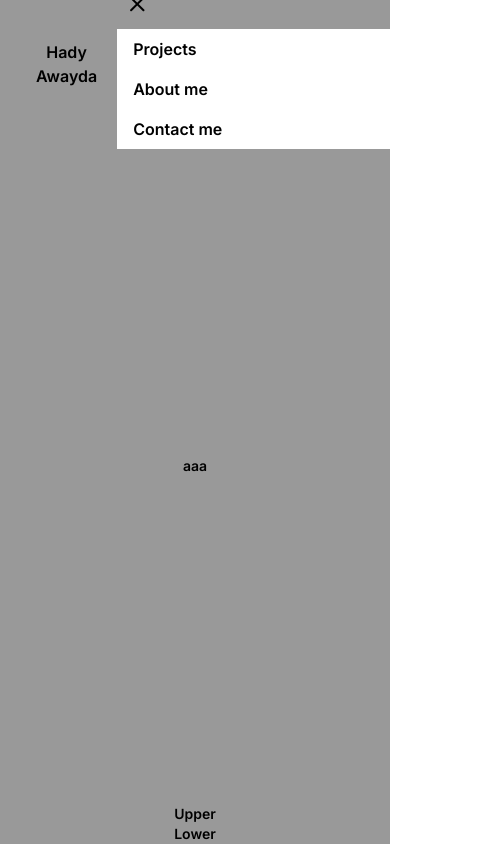
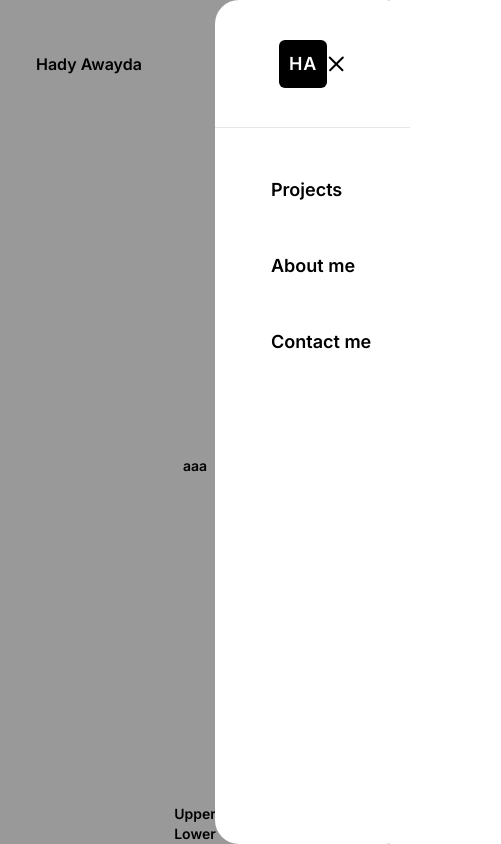
Before and after one commit to hadyawayda/portfolio-website, a Next.js app: page /products in a window 390 px wide. Both pictures are taken after a click on the button 341 px from the left and 64 px from the top of the page. Shown: the whole page, 501 px wide, since content can reach past the window. Built offline with nearby package versions, Linux system fonts and the light colour scheme.

Commit message:
Updated Ham Menu

```diff
--- a/app/_components/HamMenu.js
+++ b/app/_components/HamMenu.js
@@ -10,24 +10,24 @@ import "./HamburgerMenuLogo.css"
 // learn react suspense
 
 const Menu = () => {
-  const [openMenu, setOpenMenu] = useState("")
+  const [open, setOpen] = useState("")
 
   function handleMenuToggle() {
-    openMenu === " open" ? setOpenMenu("") : setOpenMenu(" open")
+    open === " open" ? setOpen("") : setOpen(" open")
   }
   useEffect(() => {
     const body = document.querySelector("body")
 
-    if (openMenu === " open") {
+    if (open === " open") {
       body.style.overflow = "hidden"
     } else {
       body.style.overflow = ""
     }
-  }, [openMenu])
+  }, [open])
 
   useEffect(() => {
     function handleResize() {
-      setOpenMenu("")
+      setOpen("")
     }
     window.addEventListener("resize", handleResize)
     return () => {
@@ -48,7 +48,7 @@ const Menu = () => {
           const deltaY = touch.pageY - startY
 
           if (deltaX > 50 && Math.abs(deltaY) < 20) {
-            setOpenMenu("")
+            setOpen("")
           }
         }
 
@@ -71,36 +71,53 @@ const Menu = () => {
   }, [])
 
   return (
-    <Popover className="md:hidden z-10">
-      <Popover.Button className="focus:outline-none flex justify-center items-center">
-        <div className={"menu-btn" + openMenu} onClick={handleMenuToggle}>
+    <Popover className="md:hidden z-10" onClose={() => setOpen("")}>
+      <Popover.Button className="focus:outline-none flex justify-center items-center z-20 ">
+        <div className={"menu-btn" + open} onClick={() => handleMenuToggle()}>
           <div className="menu-btn__burger flex justify-center"></div>
         </div>
       </Popover.Button>
-      <Popover.Overlay className="fixed inset-0 bg-black opacity-40" />
-
+      <Transition
+        enter="transition-opacity ease-out duration-700"
+        enterFrom="opacity-0"
+        enterTo="opacity-100"
+        leave="transition-opacity ease-in duration-300"
+        leaveFrom="opacity-100"
+        leaveTo="opacity-0">
+        <Popover.Overlay
+          onClick={() => handleMenuToggle()}
+          className="fixed inset-0 bg-black opacity-40"
+        />
+      </Transition>
       <Transition
         as={Fragment}
         enter="transition ease-out duration-500"
-        enterFrom="opacity-0 translate-x-1"
-        enterTo="opacity-100 translate-x-0"
-        leave="transition ease-in duration-150"
+        enterFrom="opacity-0 translate-x-full"
+        enterTo="opacity-100 translate-x-5"
+        leave="transition ease-in duration-300"
         leaveFrom="opacity-100 translate-x-0"
-        leaveTo="opacity-0 translate-x-1">
-        <Popover.Panel className="h-full">
-          <div className=" flex flex-col w-96 min-h-full bg-white">
-            <Link href="#projects">
-              <button className="px-4 py-2 hover:bg-black hover:text-white font-semibold text-base rounded-full transition-all ease-in-out duration-700">
+        leaveTo="opacity-0 translate-x-full">
+        <Popover.Panel className="fixed w-6/12 min-h-full rounded-3xl bg-white right-0 top-0">
+          <div className="flex flex-col">
+            <Link
+              href="/"
+              className="pl-16 h-32 flex items-center border-b mb-6">
+              <button className="text-white text-lg bg-black p-2.5 rounded-md tracking-wider">
+                HA
+              </button>
+            </Link>
+            <Link className="pl-10" href="#projects">
+              <button className="px-4 py-6 hover:bg-black hover:text-white font-semibold text-lg rounded-full transition-all ease-in-out duration-700">
                 Projects
               </button>
             </Link>
-            <Link href="#about">
-              <button className="px-4 py-2 hover:bg-black hover:text-white font-semibold text-base rounded-full transition-all ease-in-out duration-700">
+            <Link className="pl-10" href="#about">
+              <button className="px-4 py-6 hover:bg-black hover:text-white font-semibold text-lg rounded-full transition-all ease-in-out duration-700">
                 About me
               </button>
             </Link>
-            <Link href="#contact">
-              <button className="px-4 py-2 hover:bg-black hover:text-white font-semibold text-base rounded-full transition-all ease-in-out duration-700">
+            <Link className="pl-10" href="#contact">
+              <button className="px-4 py-6 hover:bg-black hover:text-white font-semibold text-lg rounded-full transition-all ease-in-out duration-700">
                 Contact me
               </button>
             </Link>
```
